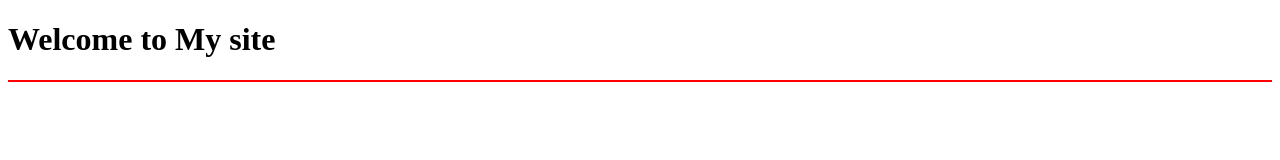
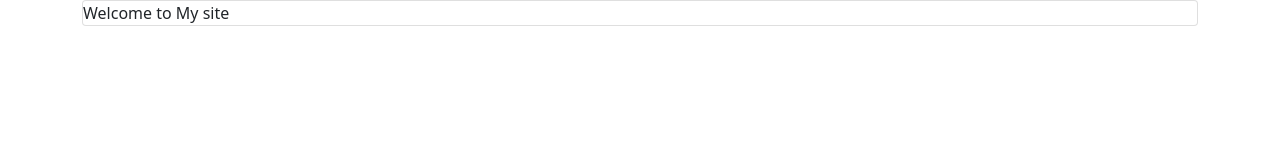
Before and after one commit to ChananthonTha/develop11, a plain HTML site: page index.html in a window 1280 px wide. Drawn offline with nearby package versions, Linux system fonts and the light colour scheme.

Commit message:
Update index.html

```diff
--- a/index.html
+++ b/index.html
@@ -3,10 +3,18 @@
   <head>
     <meta charset="utf-8>
     <meta name="viewport" content="width=device-width, initial-scale=1.0">
+    <link href="https://cdn.jsdelivr.net/npm/bootstrap@5.1.0/dist/css/bootstrap.min.css" rel="stylesheet">
     <title>Week11-Bootstrap</title>
   </head>
   <body>
-    <h1>Welcome to My site</h1>
-    <hr color="red">
+    <div class="container">
+      <div class="card">
+        <div class="card-body>
+          <h2>Welcome to My site</h2>
+
+        </div>
+       </div>
+    </div>
+    <script src="https://cdn.jsdelivr.net/npm/bootstrap@5.1.0/dist/js/bootstrap.bundle.min.js"></script>
   </body>
 </html>
```
